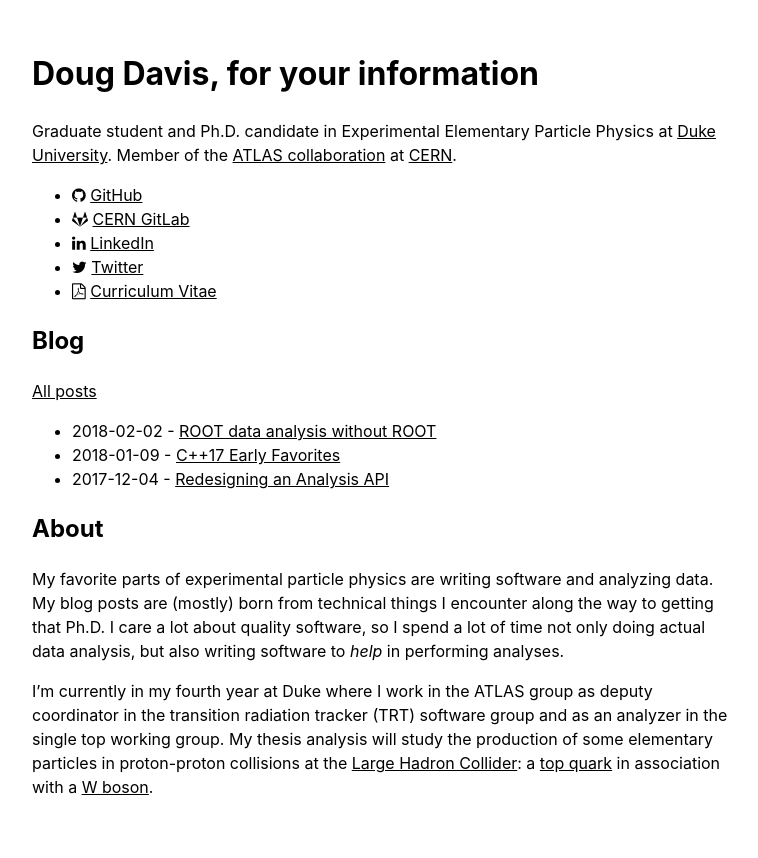
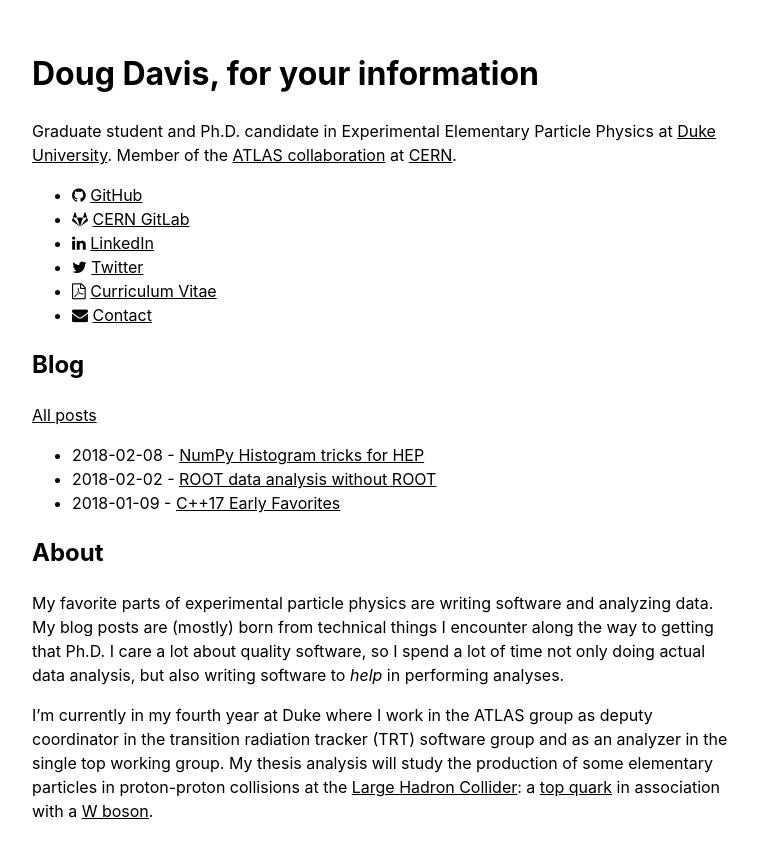
Before and after one commit to douglasdavis/ddavis.io, a Jekyll site: the page built from index.md, in a window 1280 px wide. Shown: the top 858 px of the page, without its empty margins (258-1016 px from the left). Built offline with Jekyll 4.4.1, drawn with Linux system fonts in a browser that asks for light colours; some of the changed lines change nothing that is shown.

Commit message:
new post

````diff
--- /dev/null
+++ b/content/_posts/2018-02-08-numpy-histograms.md
@@ -0,0 +1,150 @@
+---
+layout: post
+title:  "NumPy Histogram tricks for HEP"
+date: 2018-02-08
+---
+
+----
+
+## Our starting point
+
+Creating a [`numpy`
+histogram](https://docs.scipy.org/doc/numpy/reference/generated/numpy.histogram.html)
+is very easy:
+
+```python
+>>> import numpy as np
+>>> x = np.random.randn(10000)         ## create a dataset
+>>> w = np.random.normal(1,0.2,10000)  ## create some phony weights
+>>> b = np.linspace(-5,5,11)           ## bin edges (10 bins from -5 to 5)
+>>> n, bins = np.histogram(x,bins=b,weights=w)
+```
+
+This gives me two arrays
+- one for the bin heights (`n`)
+- one for the bin edges (`bins`).
+
+Quick and simple -- but what if I want to include underflow and
+overflow in the first and last bins, respectively? What if I want to
+compute the error on each bin height given a weighted dataset?  These
+quantities are important for high energy physics, where nearly all of
+our analysis is done using histograms.
+
+## Underflow and overflow
+
+Where the elements of the data contribute to the bin height is of
+course determined by the bin edges. We can make the left and right
+edges infinite to be sure to count _all_ of our data[^1]. Then we just
+add the `[0]` bin contents to the `[1]` bin contents, and add the
+`[-1]` bin contents to the `[-2]` bin contents. Finally, we polish it
+off by chopping off the out-of-bounds elements:
+
+```python
+>>> import numpy as np
+>>> raw_bins = np.linspace(-5,5,11)
+>>> use_bins = [np.array([-np.inf]),raw_bins,np.array([np.inf])]
+>>> use_bins = np.concatenate(use_bins)
+>>> x = np.random.normal(0,2,1000) ## phony dataset
+>>> n, bins = np.histogram(x,bins=use_bins)
+>>> n[1]  += n[0]   ## add underflow to first bin
+>>> n[-2] += n[-1]  ## add overflow to last bin
+>>> n = n[1:-1]     ## chop off the under/overflow
+>>> bins = raw_bins ## use our original binning (without infinities)
+```
+
+And that's it, now you have _all_ of your data histogrammed including
+under and overflow.
+
+## Error on bin height using weights
+
+The standard error on a bin height is simply the square-root of the
+bin height, $$\sqrt{N}$$ [^2]. If a bin is constructed from data with
+weights, we require the square-root of the sum of the weights squared,
+$$\sqrt{\sum_i w_i^2}$$.
+
+The standard histogram in NumPy doesn't yield any information about
+which weights belong to which bin, but we have another useful NumPy
+function which can generate an array of indices based on where data
+falls in a particular set of bins,
+[`numpy.digitize`](https://docs.scipy.org/doc/numpy/reference/generated/numpy.digitize.html).
+
+First, we get an array representing which bin each data point would
+fall into. We can then use the conditional function `numpy.where` in a
+loop over all bins to grab only the weights in that bin, and sum their
+squares.
+
+```python
+import numpy as np
+>>> x = np.random.normal(0,2.0,1000)         ## a dataset
+>>> b = np.linspace(-2,2,21)                 ## 20 bins
+>>> w = np.random.normal(1,0.2,1000)         ## some weights
+>>> sum_w2 = np.zeros([20],dtype=np.float32) ## start with empty errors
+>>> digits = np.digitize(x,b)                ## bin index array for each data element
+>>> for i in range(nbins):
+>>>     weights_in_current_bin = w[np.where(digits==i)[0]]
+>>>     sum_w2[i] = np.sum(np.power(weights_in_current_bin,2))
+>>> n, bins = np.histogram(x,bins=b,weights=w)
+>>> err =  np.sqrt(sum_w2)
+```
+
+And that's it, now you have an array of bin heights and an array or
+uncertainty in each bin.
+
+Happy NumPying :)
+
+### Appendix, a function to combine the two methods:
+
+```python
+def extended_hist(data, xmin, xmax, nbins,
+                  underflow=True, overflow=True, weights=None):
+    if weights is not None:
+        if weights.shape != data.shape:
+            raise ValueError(
+                'Unequal shapes data: {}; weights: {}'.format(
+                    data.shape, weights.shape
+                )
+            )
+    edges  = np.linspace(xmin,xmax,nbins+1)
+    neginf = np.array([-np.inf],dtype=np.float32)
+    posinf = np.array([ np.inf],dtype=np.float32)
+    uselsp = np.concatenate([neginf,edges,posinf])
+    if weights is not None:
+        hist, bin_edges = np.histogram(data,bins=uselsp,weights=weights)
+    else:
+        hist, bin_edges = np.histogram(data,bins=uselsp)
+
+    n = hist[1:-1]
+    if underflow:
+        n[0]  += hist[0]
+    if overflow:
+        n[-1] += hist[-1]
+
+    if weights is not None:
+        bin_sumw2 = np.zeros(nbins+2,dtype=np.float32)
+        digits = np.digitize(data,edges)
+        for i in range(nbins+2):
+            bin_sumw2[i] = np.sum(np.power(weights[np.where(digits==i)[0]],2))
+        w  = bin_sumw2[1:-1]
+        if underflow:
+            w[0] += bin_sumw2[0]
+        if overflow:
+            w[-1] += bin_sumw2[-1]
+        w = np.sqrt(w)
+    else:
+        w = np.sqrt(n)
+
+    centers = np.delete(edges,[0])-(np.ediff1d(edges)/2.0)
+    return n, w, centers, edges
+```
+
+
+
+------
+
+[^1]: In the implementation of `numpy.histogram`, elements of the
+    input array that live outside the bounds of the binning are
+    ignored.
+
+[^2]: Bin height is related to counting, therefore the data in a bin
+    is
+    [Poissonian](https://en.wikipedia.org/wiki/Poisson_distribution).
--- a/index.md
+++ b/index.md
@@ -15,6 +15,7 @@
 - <i class="fa fa-linkedin" aria-hidden="true"></i> [LinkedIn](https://www.linkedin.com/in/douglasrdavis)
 - <i class="fa fa-twitter" aria-hidden="true"></i> [Twitter](https://twitter.com/_ddavis_)
 - <i class="fa fa-file-pdf-o" aria-hidden="true"></i> [Curriculum Vitae](/assets/pdf/cv.pdf)
+- <i class="fa fa-envelope" aria-hidden="true"></i> [Contact](mailto:douglas.davis.092@gmail.com)
 
 ## Blog
 
````
